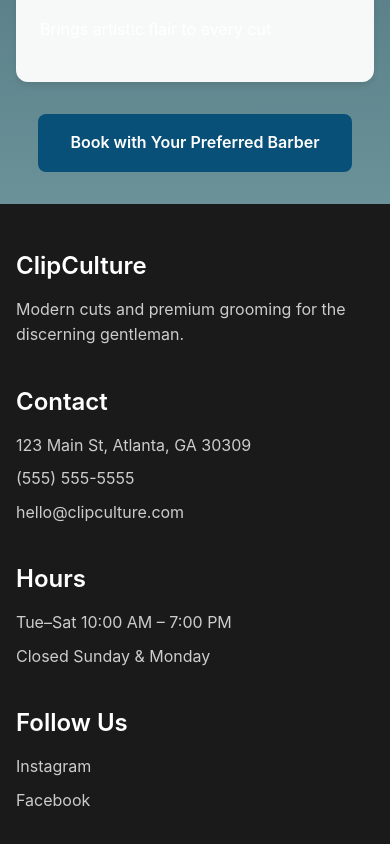
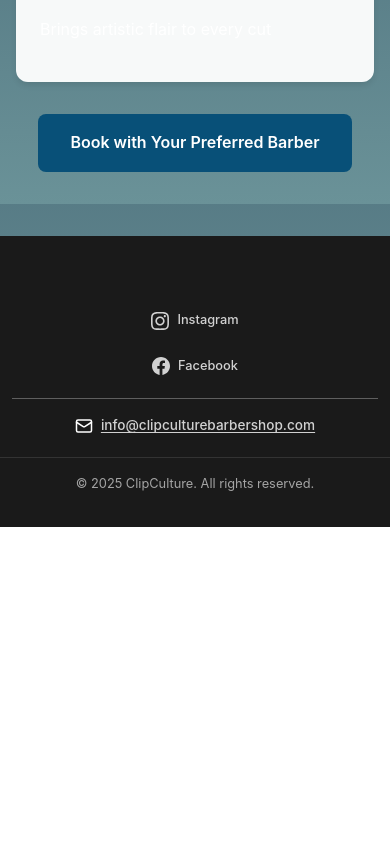
Before and after one commit to CartezDew/ClipCultureBarbershop, a React (Vite) app in the folder frontend/: page /team in a window 390 px wide. Shown: the part 1124-1968 px from the top of the page. After the commit the page ends 1651 px from the top, so only its background shows below. Built offline with nearby package versions, Linux system fonts and the light colour scheme.

Commit message:
completed home page

```diff
--- a/frontend/src/components/Contact.jsx
+++ b/frontend/src/components/Contact.jsx
@@ -12,6 +12,7 @@
         <div className="contact__header">
           <h2 className="contact__title">Visit Our Locations</h2>
           <p className="contact__subtitle">Two Culture Hubs. One Standard of Excellence.</p>
+          <p className="contact__walk-ins">Walk-ins welcomed</p>
         </div>
 
         <div className="contact__images">
--- a/frontend/src/components/Footer.jsx
+++ b/frontend/src/components/Footer.jsx
@@ -1,45 +1,39 @@
 import { CONTACT_INFO } from '../lib/constants.js';
+import { Mail } from 'lucide-react';
+import '../styles/footer.css';
 
 const Footer = () => {
   return (
     <footer className="footer">
       <div className="container">
-        <div className="footer__content">
-          <div className="footer__section">
-            <h3>ClipCulture</h3>
-            <p>Modern cuts and premium grooming for the discerning gentleman.</p>
+        <div className="footer__links">
+          <div className="footer__social-links">
+            <a href={CONTACT_INFO.social.instagram} target="_blank" rel="noopener noreferrer" className="footer__social-link">
+              <svg width="24" height="24" viewBox="0 0 24 24" fill="currentColor">
+                <path d="M12 2.163c3.204 0 3.584.012 4.85.07 3.252.148 4.771 1.691 4.919 4.919.058 1.265.069 1.645.069 4.849 0 3.205-.012 3.584-.069 4.849-.149 3.225-1.664 4.771-4.919 4.919-1.266.058-1.644.07-4.85.07-3.204 0-3.584-.012-4.849-.07-3.26-.149-4.771-1.699-4.919-4.919-.058-1.265-.07-1.644-.07-4.849 0-3.204.013-3.583.07-4.849.149-3.227 1.664-4.771 4.919-4.919 1.266-.057 1.645-.069 4.849-.069zm0-2.163c-3.259 0-3.667.014-4.947.072-4.358.2-6.78 2.618-6.98 6.98-.059 1.281-.073 1.689-.073 4.948 0 3.259.014 3.668.072 4.948.2 4.358 2.618 6.78 6.98 6.98 1.281.058 1.689.072 4.948.072 3.259 0 3.668-.014 4.948-.072 4.354-.2 6.782-2.618 6.979-6.98.059-1.28.073-1.689.073-4.948 0-3.259-.014-3.667-.072-4.947-.196-4.354-2.617-6.78-6.979-6.98-1.281-.059-1.69-.073-4.949-.073zm0 5.838c-3.403 0-6.162 2.759-6.162 6.162s2.759 6.163 6.162 6.163 6.162-2.759 6.162-6.163c0-3.403-2.759-6.162-6.162-6.162zm0 10.162c-2.209 0-4-1.79-4-4 0-2.209 1.791-4 4-4s4 1.791 4 4c0 2.21-1.791 4-4 4zm6.406-11.845c-.796 0-1.441.645-1.441 1.44s.645 1.44 1.441 1.44c.795 0 1.439-.645 1.439-1.44s-.644-1.44-1.439-1.44z"/>
+              </svg>
+              Instagram
+            </a>
+            <a href={CONTACT_INFO.social.facebook} target="_blank" rel="noopener noreferrer" className="footer__social-link">
+              <svg width="24" height="24" viewBox="0 0 24 24" fill="currentColor">
+                <path d="M24 12.073c0-6.627-5.373-12-12-12s-12 5.373-12 12c0 5.99 4.388 10.954 10.125 11.854v-8.385H7.078v-3.47h3.047V9.43c0-3.007 1.792-4.669 4.533-4.669 1.312 0 2.686.235 2.686.235v2.953H15.83c-1.491 0-1.956.925-1.956 1.874v2.25h3.328l-.532 3.47h-2.796v8.385C19.612 23.027 24 18.062 24 12.073z"/>
+              </svg>
+              Facebook
+            </a>
           </div>
 
-          <div className="footer__section">
-            <h3>Contact</h3>
-            <p>{CONTACT_INFO.address}</p>
-            <p>{CONTACT_INFO.phone}</p>
-            <p>{CONTACT_INFO.email}</p>
-          </div>
+          <div className="footer__divider"></div>
 
-          <div className="footer__section">
-            <h3>Hours</h3>
-            <p>{CONTACT_INFO.hours}</p>
-            <p>Closed Sunday & Monday</p>
-          </div>
-
-          <div className="footer__section">
-            <h3>Follow Us</h3>
-            <p>
-              <a href={CONTACT_INFO.social.instagram} target="_blank" rel="noopener noreferrer" style={{ color: '#ccc', textDecoration: 'none' }}>
-                Instagram
-              </a>
-            </p>
-            <p>
-              <a href={CONTACT_INFO.social.facebook} target="_blank" rel="noopener noreferrer" style={{ color: '#ccc', textDecoration: 'none' }}>
-                Facebook
-              </a>
-            </p>
+          <div className="footer__contact">
+            <Mail size={20} className="footer__contact-icon" />
+            <a href="mailto:info@clipculturebarbershop.com" className="footer__email">
+              info@clipculturebarbershop.com
+            </a>
           </div>
         </div>
 
         <div className="footer__bottom">
-          <p>&copy; {new Date().getFullYear()} ClipCulture. All rights reserved.</p>
+          <p>&copy; 2025 ClipCulture. All rights reserved.</p>
         </div>
       </div>
     </footer>
--- a/frontend/src/pages/Home.jsx
+++ b/frontend/src/pages/Home.jsx
@@ -11,6 +11,7 @@
 import Home_Welcome from '../components/Home_Welcome.jsx';
 import Professional_Team from '../components/Professional_Team.jsx';
 import Contact from '../components/Contact.jsx';
+import Footer from '../components/Footer.jsx';
 import { Handshake, MapPin, Building2 } from 'lucide-react';
 import { FaRegThumbsUp } from "react-icons/fa6";
 import { PiMapPinSimpleAreaBold } from "react-icons/pi";
@@ -196,6 +197,9 @@
       {/* Contact */}
       <Contact />
 
+      {/* Footer */}
+      <Footer />
+
     </div>
   );
 };
--- a/frontend/src/styles/contact.css
+++ b/frontend/src/styles/contact.css
@@ -44,6 +44,16 @@
   height: 2px;
   background: linear-gradient(90deg, transparent 0%, var(--primary-green) 20%, #14b8a6 80%, transparent 100%);
   border-radius: 1px;
+}
+
+.contact__walk-ins {
+  font-size: 0.9rem;
+  font-weight: 500;
+  color: rgba(255, 255, 255, 0.8);
+  text-align: center;
+  margin: 1.5rem 0 0 0;
+  font-style: italic;
+  opacity: 0.7;
 }
 
 .contact__images {
--- /dev/null
+++ b/frontend/src/styles/footer.css
@@ -0,0 +1,194 @@
+/* Footer Styles */
+.footer {
+  margin-top: 0rem;
+}
+
+.footer .container {
+  max-width: 1400px;
+  margin: 0 auto;
+  padding: 0;
+}
+
+.footer__links {
+  color: #ffffff;
+  padding: 1.5rem 2rem;
+  display: flex;
+  align-items: center;
+  justify-content: center;
+  gap: 2rem;
+}
+
+.footer__social-links {
+  display: flex;
+  gap: 1rem;
+  align-items: center;
+}
+
+.footer__social-link {
+  display: flex;
+  align-items: center;
+  gap: 0.5rem;
+  color: rgba(255, 255, 255, 0.8);
+  text-decoration: none;
+  font-size: 0.8rem;
+  font-weight: 500;
+  padding: 0rem 1rem;
+  transition: all 0.3s ease;
+}
+
+.footer__social-link:hover {
+  color: white;
+  background: rgba(255, 255, 255, 0.2);
+  transform: translateY(-2px);
+}
+
+.footer__social-link svg {
+  width: 20px;
+  height: 20px;
+  flex-shrink: 0;
+}
+
+.footer__divider {
+  width: 1px;
+  height: 40px;
+  background-color: rgba(255, 255, 255, 0.3);
+  flex-shrink: 0;
+}
+
+.footer__contact {
+  display: flex;
+  align-items: center;
+  gap: 0.5rem;
+}
+
+.footer__contact-icon {
+  color: #ffffff;
+  flex-shrink: 0;
+}
+
+.footer__email {
+  color: #ffffff;
+  text-decoration: underline;
+  text-underline-offset: 2px;
+  text-decoration-thickness: 1px;
+  font-size: 0.9rem;
+  font-weight: 500;
+  font-family: -apple-system, BlinkMacSystemFont, 'Segoe UI', 'Roboto', sans-serif;
+  transition: color 0.3s ease;
+  opacity: 0.8;
+}
+
+.footer__email:hover {
+  color: rgba(255, 255, 255, 0.8);
+}
+
+.footer__bottom {
+  background-color: #1a1a1a;
+  color: #ffffff;
+  padding: 1.5rem 2rem;
+  text-align: center;
+}
+
+.footer__bottom p {
+  color: #ffffff;
+  font-size: 0.95rem;
+  margin: 0;
+  opacity: 0.6;
+  font-family: -apple-system, BlinkMacSystemFont, 'Segoe UI', 'Roboto', sans-serif;
+}
+
+/* Responsive Design */
+@media (max-width: 768px) {
+  .footer {
+    margin-top: 3rem;
+  }
+
+  .footer__links {
+    flex-direction: column;
+    gap: 1.5rem;
+    padding: 1.5rem 1rem;
+  }
+
+  .footer__divider {
+    width: 100%;
+    height: 1px;
+    background-color: rgba(255, 255, 255, 0.3);
+  }
+
+  .footer__social-links {
+    gap: 1rem;
+  }
+
+  .footer__social-link {
+    font-size: 0.8rem;
+    padding: 0.4rem 0.8rem;
+  }
+
+  .footer__social-link svg {
+    width: 18px;
+    height: 18px;
+  }
+
+  .footer__email {
+    font-size: 0.9rem;
+  }
+
+  .footer__contact-icon {
+    width: 18px;
+    height: 18px;
+  }
+
+  .footer__bottom {
+    padding: 1.25rem 1rem;
+  }
+
+  .footer__bottom p {
+    font-size: 0.85rem;
+  }
+}
+
+@media (max-width: 480px) {
+  .footer {
+    margin-top: 2rem;
+  }
+
+  .footer__links {
+    padding: 1.25rem 0.75rem;
+    gap: 1rem;
+  }
+
+  .footer__social-links {
+    flex-direction: column;
+    align-items: center;
+    gap: 0.75rem;
+  }
+
+  .footer__social-link {
+    width: 100%;
+    max-width: 200px;
+    justify-content: center;
+    font-size: 0.8rem;
+  }
+
+  .footer__social-link svg {
+    width: 18px;
+    height: 18px;
+  }
+
+  .footer__contact-icon {
+    width: 18px;
+    height: 18px;
+  }
+
+  .footer__email {
+    font-size: 0.85rem;
+  }
+
+  .footer__bottom {
+    padding: 1rem 0.75rem;
+  }
+
+  .footer__bottom p {
+    font-size: 0.8rem;
+  }
+}
```
